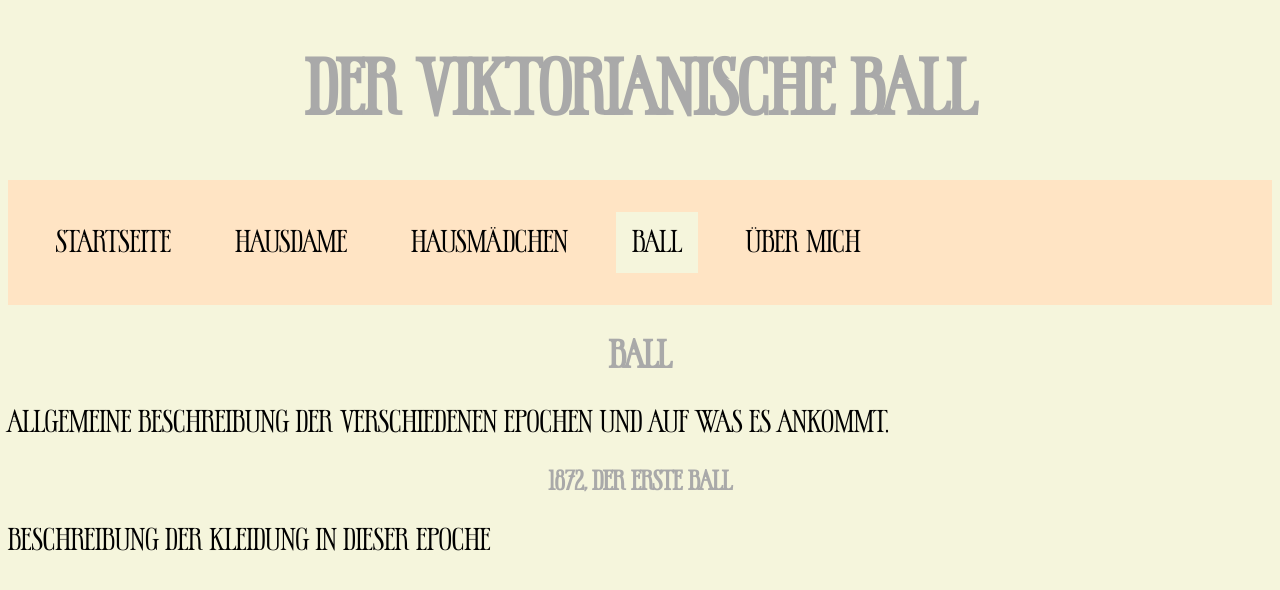
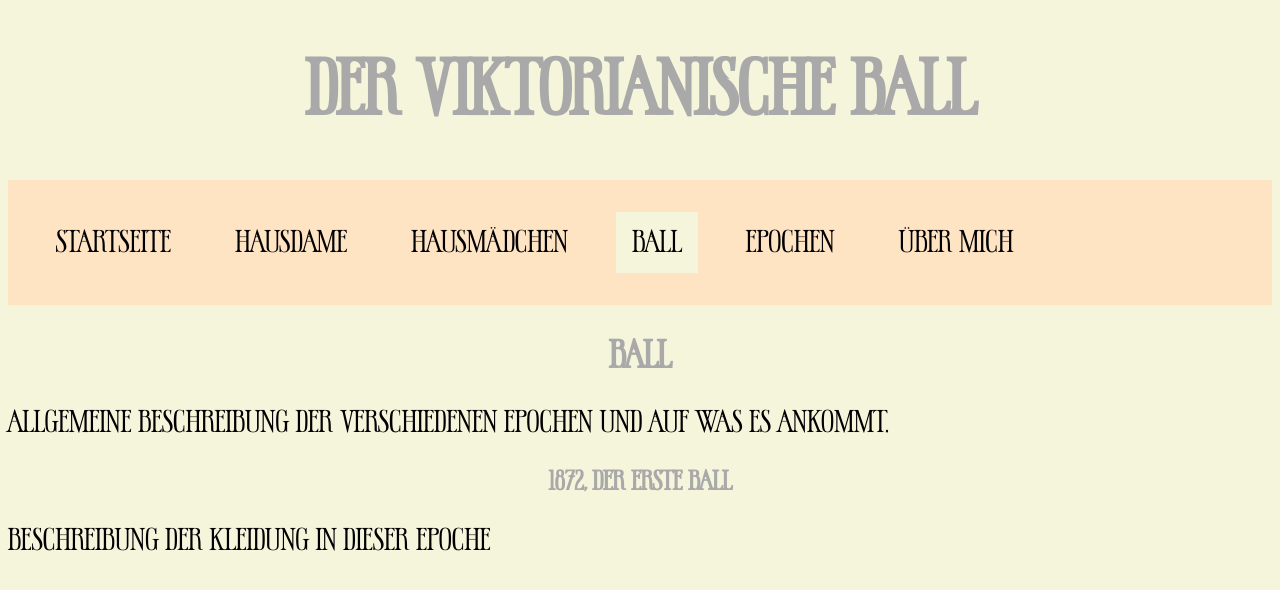
Before and after one commit to MikauDraganam/ViktorianischeBall, a plain HTML site: page Sites/Ball.html in a window 1280 px wide. Drawn offline with Linux system fonts and the light colour scheme.

Commit message:
korrektur epochen link menü

```diff
--- a/Sites/Ball.html
+++ b/Sites/Ball.html
@@ -23,6 +23,7 @@
     <li><a href="Hausdame.html">Hausdame</a></li>
     <li><a href="Hausmädchen.html">Hausmädchen</a></li>
     <li><a href="Ball.html"style= background-color:beige>Ball</a></li>
+    <li><a href="Epochen.html">Epochen</a> </li>
     <li><a href="ÜberMich.html">Über mich</a></li>
   </ul>
 
```
Also changed, not shown: Sites/Hausmädchen.html (+1 -0 lines), Sites/ÜberMich.html (+1 -0 lines).
